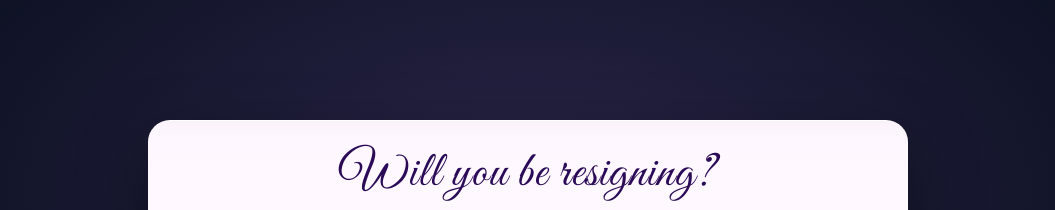
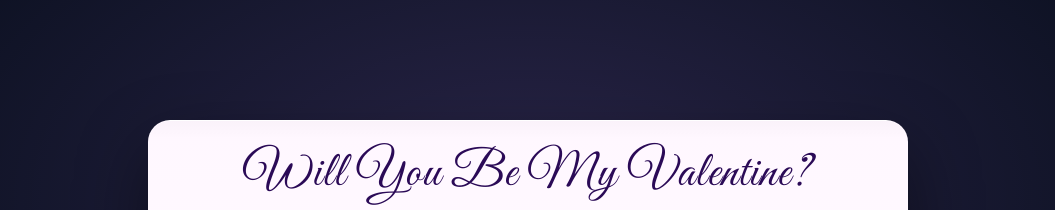
Before and after one commit to VghnmlMClm/SMTHNG-FUNNY, a plain HTML site: page index.html in a window 1280 px wide. Shown: the top 210 px of the page, without its empty margins (112-1167 px from the left). Drawn offline with Linux system fonts and the light colour scheme.

Commit message:
Update index.html

```diff
--- a/index.html
+++ b/index.html
@@ -202,7 +202,7 @@
     <div class="letter-screen">
       <div class="paper">
         <div class="paper-inner" id="paperInner">
-          <div class="note-title">Will you be resigning?</div>
+          <div class="note-title">Will You Be My Valentine?</div>
 
           <div class="button-zone" id="zone">
             <button class="btn" id="yesBtn" type="button">YES</button>
```
